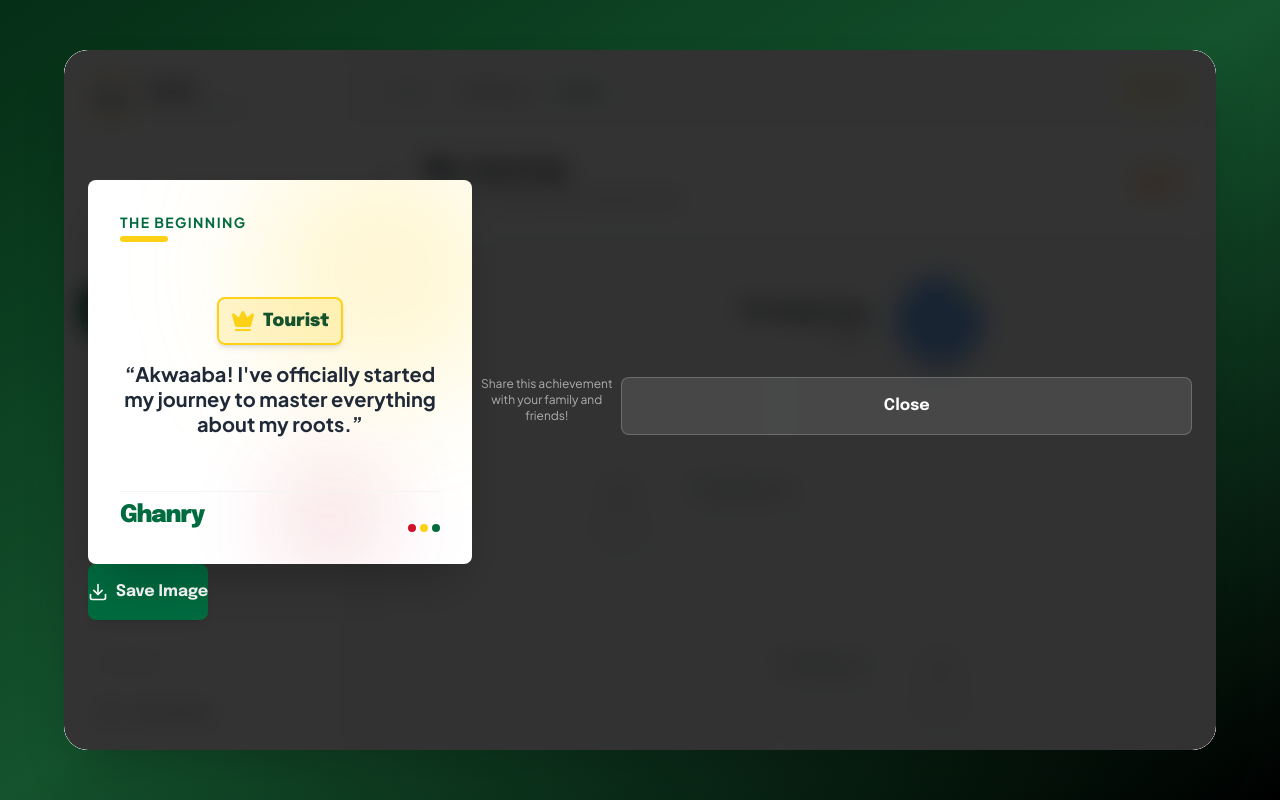
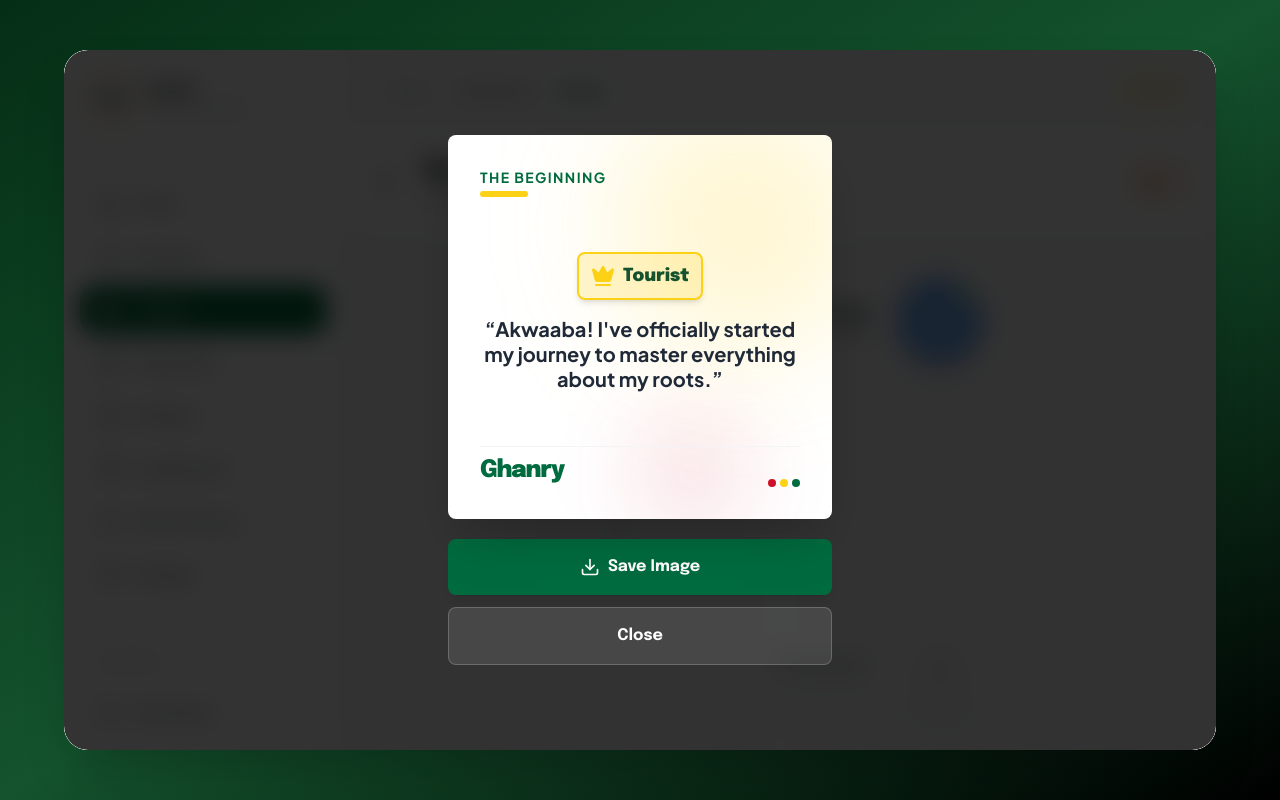
Before and after one commit to berrybrightson1/Ghanry, a Next.js app: page /dashboard/streak in a window 1280 px wide. Both pictures are taken after a click on the element 940 px from the left and 320 px from the top of the page. Built offline with nearby package versions, Linux system fonts and the light colour scheme.

Commit message:
UI: Fixed Modal Layout - Removed CTA, Aligned Buttons

```diff
--- a/app/dashboard/streak/page.tsx
+++ b/app/dashboard/streak/page.tsx
@@ -172,7 +172,7 @@
             {/* Brag Card Modal */}
             {selectedMilestone && (
                 <div className="fixed inset-0 z-[100] flex items-center justify-center p-6 bg-black/80 backdrop-blur-md">
-                    <div className="w-full max-w-sm">
+                    <div className="w-full max-w-sm flex flex-col gap-3">
                         <AchievementCard
                             ref={cardRef}
                             type={selectedMilestone.type}
@@ -186,7 +186,7 @@
                         <button
                             onClick={handleExport}
                             disabled={isExporting}
-                            className="col-span-2 py-4 bg-[#006B3F] hover:bg-[#005a35] text-white font-epilogue font-bold rounded-lg shadow-lg transition-all flex items-center justify-center gap-2 disabled:opacity-50"
+                            className="w-full py-4 bg-[#006B3F] hover:bg-[#005a35] text-white font-epilogue font-bold rounded-lg shadow-lg transition-all flex items-center justify-center gap-2 disabled:opacity-50 mt-2"
                         >
                             {isExporting ? (
                                 <>Saving...</>
@@ -197,17 +197,15 @@
                                 </>
                             )}
                         </button>
+
+                        <button
+                            onClick={() => setSelectedMilestone(null)}
+                            disabled={isExporting}
+                            className="w-full py-4 bg-white/10 hover:bg-white/20 text-white font-epilogue font-bold rounded-lg border border-white/20 transition-all disabled:opacity-50"
+                        >
+                            Close
+                        </button>
                     </div>
-                    <div className="mt-3 text-center">
-                        <p className="text-white/60 text-xs font-jakarta mb-3">Share this achievement with your family and friends!</p>
-                    </div>
-                    <button
-                        onClick={() => setSelectedMilestone(null)}
-                        disabled={isExporting}
-                        className="w-full py-4 mt-3 bg-white/10 hover:bg-white/20 text-white font-epilogue font-bold rounded-lg border border-white/20 transition-all disabled:opacity-50"
-                    >
-                        Close
-                    </button>
                 </div>
             )}
         </div>
```
Also changed, not shown: public/sw.js.
